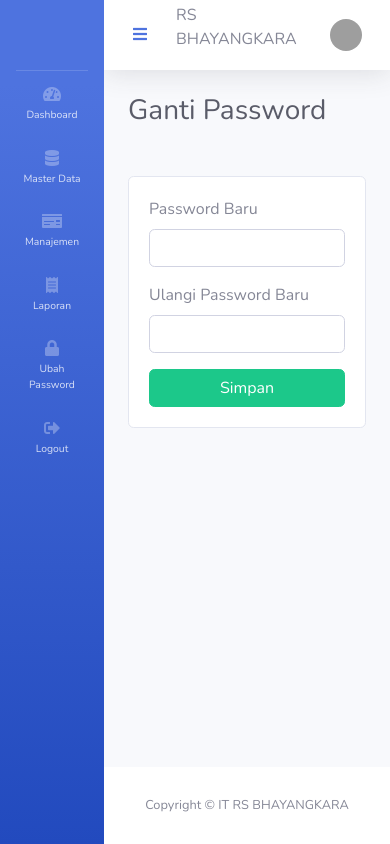
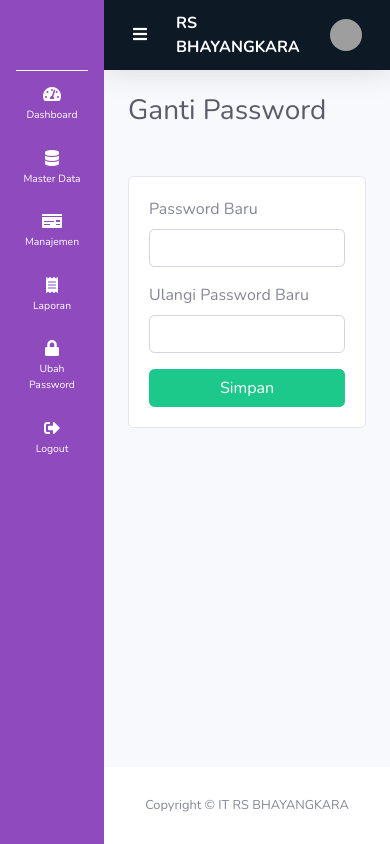
Before and after one commit to maqhfirahz/sikebaya, a CodeIgniter app: page /kepegawaian5/index.php/gantipassword/index in a window 390 px wide. Run offline with CodeIgniter, Linux system fonts and the light colour scheme; grey boxes are pictures that could not be loaded.

Commit message:
update fitur

```diff
--- a/application/views/form_login.php
+++ b/application/views/form_login.php
@@ -169,4 +169,3 @@
 
 </body>
 </html>
-A
--- a/application/views/templates_admin/sidebar.php
+++ b/application/views/templates_admin/sidebar.php
@@ -1,53 +1,51 @@
-
 <body id="page-top">
 
     <!-- Page Wrapper -->
     <div id="wrapper">
 
         <!-- Sidebar -->
-        <ul class="navbar-nav bg-gradient-primary sidebar sidebar-dark accordion" id="accordionSidebar">
+        <ul class="navbar-nav sidebar sidebar-dark accordion" id="accordionSidebar" style="background-color:rgb(143, 74, 189);">
 
             <!-- Sidebar - Brand -->
             <a class="sidebar-brand d-flex align-items-center justify-content-center" href="<?php echo base_url('admin/dashboard') ?>">
-
-                <div class="sidebar-brand-text mx-3">SIKEBAYA</div>
+                <div class="sidebar-brand-text mx-3 text-white">SIKEBAYA</div>
             </a>
 
             <!-- Divider -->
-            <hr class="sidebar-divider my-0">
+            <hr class="sidebar-divider my-0 bg-white">
 
             <!-- Nav Item - Dashboard -->
             <li class="nav-item">
-                <a class="nav-link" href="<?php echo base_url('admin/dashboard') ?>">
-                    <i class="fas fa-fw fa-tachometer-alt"></i>
+                <a class="nav-link text-white" href="<?php echo base_url('admin/dashboard') ?>">
+                    <i class="fas fa-fw fa-tachometer-alt text-white"></i>
                     <span>Dashboard</span></a>
             </li>
 
-            <!-- Nav Item - Pages Collapse Menu -->
+            <!-- Master Data -->
             <li class="nav-item">
-                <a class="nav-link collapsed" href="#" data-toggle="collapse" data-target="#collapseTwo"
+                <a class="nav-link collapsed text-white" href="#" data-toggle="collapse" data-target="#collapseTwo"
                     aria-expanded="true" aria-controls="collapseTwo">
-                    <i class="fas fa-fw fa-database"></i>
+                    <i class="fas fa-fw fa-database text-white"></i>
                     <span>Master Data</span>
                 </a>
                 <div id="collapseTwo" class="collapse" aria-labelledby="headingTwo" data-parent="#accordionSidebar">
-                    <div class="bg-white py-2 collapse-inner rounded">
+                    <div class="bg-light py-2 collapse-inner rounded">
                         <a class="collapse-item" href="<?php echo base_url('admin/pegawai') ?>">Pegawai</a>
                         <a class="collapse-item" href="<?php echo base_url('admin/jabatan') ?>">Jabatan</a>
                     </div>
                 </div>
             </li>
 
-            <!-- Nav Item - Utilities Collapse Menu -->
+            <!-- Manajemen -->
             <li class="nav-item">
-                <a class="nav-link collapsed" href="#" data-toggle="collapse" data-target="#collapseUtilities"
+                <a class="nav-link collapsed text-white" href="#" data-toggle="collapse" data-target="#collapseUtilities"
                     aria-expanded="true" aria-controls="collapseUtilities">
-                    <i class="fas fa-fw fa-money-check"></i>
+                    <i class="fas fa-fw fa-money-check text-white"></i>
                     <span>Manajemen</span>
                 </a>
                 <div id="collapseUtilities" class="collapse" aria-labelledby="headingUtilities"
                     data-parent="#accordionSidebar">
-                    <div class="bg-white py-2 collapse-inner rounded">
+                    <div class="bg-light py-2 collapse-inner rounded">
                         <a class="collapse-item" href="<?php echo base_url('admin/absensi') ?>">Absensi</a>
                         <a class="collapse-item" href="<?php echo base_url('admin/potongan_gaji') ?>">Potongan Gaji</a>
                         <a class="collapse-item" href="<?php echo base_url('admin/cuti') ?>">Cuti</a>
@@ -55,15 +53,15 @@
                 </div>
             </li>
 
-            <!-- Nav Item - Pages Collapse Menu -->
+            <!-- Laporan -->
             <li class="nav-item">
-                <a class="nav-link collapsed" href="#" data-toggle="collapse" data-target="#collapsePages"
+                <a class="nav-link collapsed text-white" href="#" data-toggle="collapse" data-target="#collapsePages"
                     aria-expanded="true" aria-controls="collapsePages">
-                    <i class="fas fa-fw fa-receipt"></i>
+                    <i class="fas fa-fw fa-receipt text-white"></i>
                     <span>Laporan</span>
                 </a>
                 <div id="collapsePages" class="collapse" aria-labelledby="headingPages" data-parent="#accordionSidebar">
-                    <div class="bg-white py-2 collapse-inner rounded">
+                    <div class="bg-light py-2 collapse-inner rounded">
                         <a class="collapse-item" href="<?php echo base_url('admin/absensi/laporan_absensi') ?>">Laporan Absensi</a>
                         <a class="collapse-item" href="<?php echo base_url('admin/data_gaji') ?>">Laporan Gaji</a>
                         <a class="collapse-item" href="<?php echo base_url('admin/data_gaji/slip_gaji') ?>">Slip Gaji</a>
@@ -71,26 +69,24 @@
                 </div>
             </li>
 
-            <!-- Nav Item - Charts -->
+            <!-- Ubah Password -->
             <li class="nav-item">
-                <a class="nav-link" href="<?php echo base_url('gantiPassword')?>">
-                <i class="fas fa-fw fa-lock"></i>
+                <a class="nav-link text-white" href="<?php echo base_url('gantiPassword')?>">
+                    <i class="fas fa-fw fa-lock text-white"></i>
                     <span>Ubah Password</span></a>
             </li>
 
-            <!-- Nav Item - Tables -->
+            <!-- Logout -->
             <li class="nav-item">
-            <a class="nav-link" href="<?php echo base_url('welcome/logout')?>">
-                <i class="fas fa-fw fa-sign-out-alt"></i>
+                <a class="nav-link text-white" href="<?php echo base_url('welcome/logout')?>">
+                    <i class="fas fa-fw fa-sign-out-alt text-white"></i>
                     <span>Logout</span></a>
             </li>
 
-            <!-- Sidebar Toggler (Sidebar) -->
+            <!-- Sidebar Toggler -->
             <div class="text-center d-none d-md-inline">
                 <button class="rounded-circle border-0" id="sidebarToggle"></button>
             </div>
-
-            <!-- Sidebar Message -->
 
         </ul>
         <!-- End of Sidebar -->
@@ -102,34 +98,30 @@
             <div id="content">
 
                 <!-- Topbar -->
-                <nav class="navbar navbar-expand navbar-light bg-white topbar mb-4 static-top shadow">
-
+                <nav class="navbar navbar-expand navbar-light topbar mb-4 static-top shadow" style="background-color: #0d1a26;">
                     <!-- Sidebar Toggle (Topbar) -->
                     <button id="sidebarToggleTop" class="btn btn-link d-md-none rounded-circle mr-3">
-                        <i class="fa fa-bars"></i>
+                        <i class="fa fa-bars text-white"></i>
                     </button>
 
-                    <!-- Topbar Search -->
-                    <p> RS BHAYANGKARA</p>
+                    <!-- Title -->
+                    <p class="mb-0 font-weight-bold text-white">RS BHAYANGKARA</p>
 
                     <!-- Topbar Navbar -->
                     <ul class="navbar-nav ml-auto">
-
-
-
                         <div class="topbar-divider d-none d-sm-block"></div>
 
-                        <!-- Nav Item - User Information -->
+                        <!-- User Info -->
                         <li class="nav-item dropdown no-arrow">
                             <a class="nav-link dropdown-toggle" href="#" id="userDropdown" role="button"
                                 data-toggle="dropdown" aria-haspopup="true" aria-expanded="false">
-                                <span class="mr-2 d-none d-lg-inline text-gray-600 small"> Selamat Datang <?php echo $this->session->userdata('nama_pegawai')?></span>
+                                <span class="mr-2 d-none d-lg-inline text-white small">
+                                    Selamat Datang <?php echo $this->session->userdata('nama_pegawai')?>
+                                </span>
                                 <img class="img-profile rounded-circle"
-                                    src="<?php echo base_url('assets/img/').$this->session->userdata('photo')?>">
+                                     src="<?php echo base_url('assets/img/').$this->session->userdata('photo')?>">
                             </a>
                         </li>
-
                     </ul>
-
                 </nav>
                 <!-- End of Topbar -->
```
Also changed, not shown: assets/img/15707964671244.png (deleted), assets/img/1570952304765.png (deleted), assets/img/default1.png (deleted), assets/img/default2.png (deleted), assets/img/undraw_profile_31.svg (deleted).
